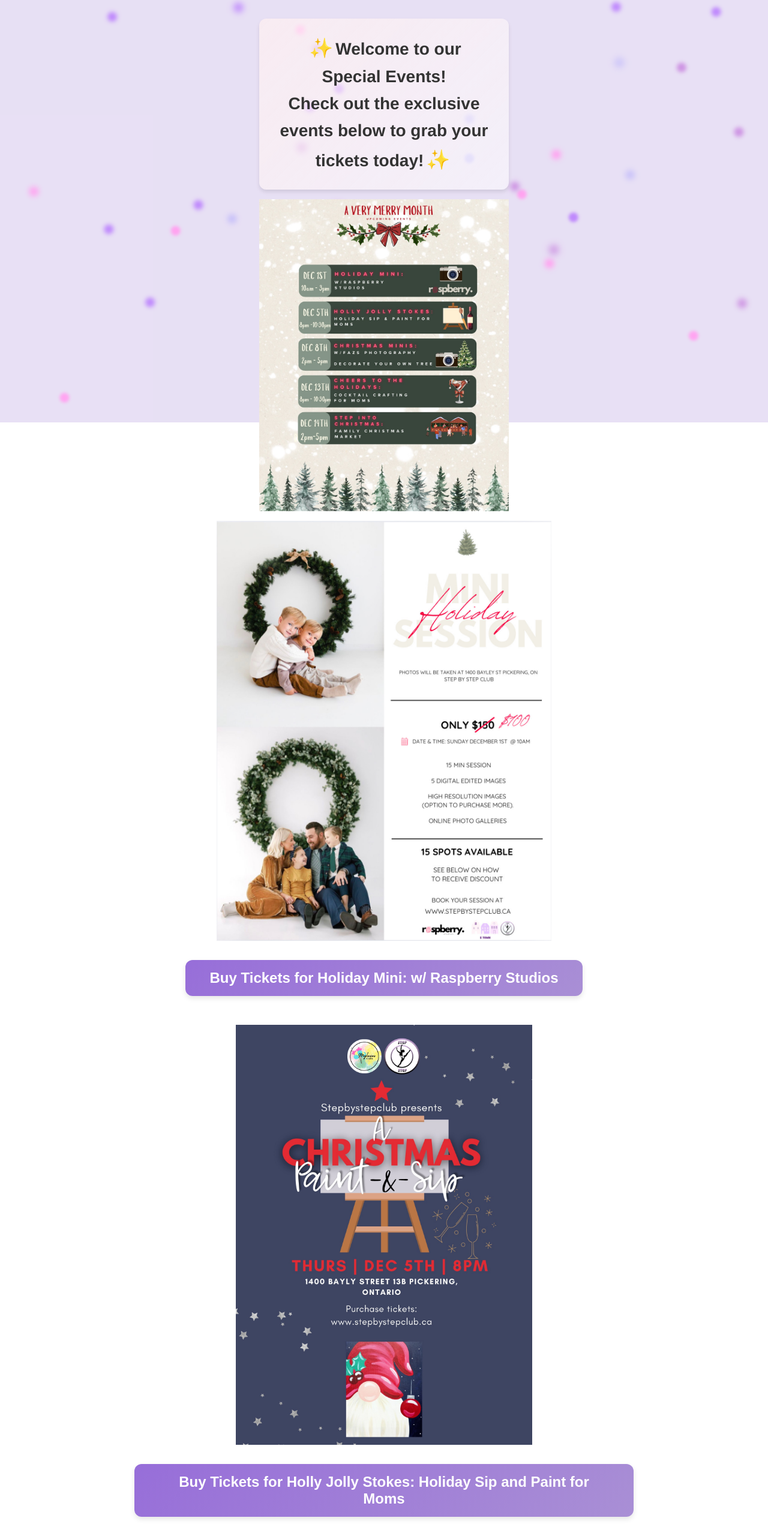
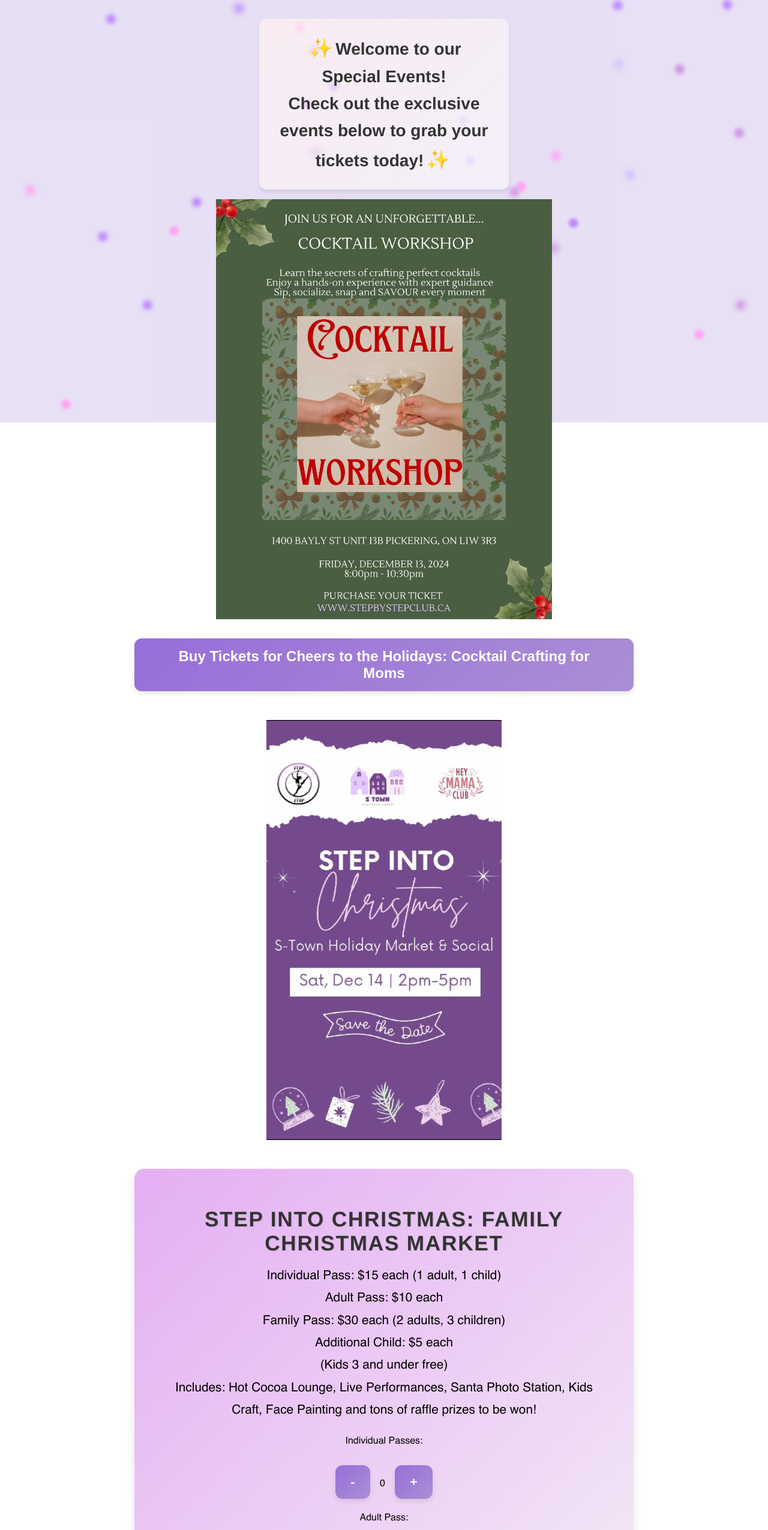
Before and after one commit to ralphdaryn/stepbystepstars, a React (Create React App) app in the folder client/: page /specialevents in a window 1280 px wide. Shown: the part 176-2726 px from the top of the page at 60% size. Built offline with nearby package versions, Linux system fonts and the light colour scheme.

Commit message:
update special events and add image, image carousel

```diff
--- a/client/src/components/ChristmasMarket/ChristmasMarket.js
+++ b/client/src/components/ChristmasMarket/ChristmasMarket.js
@@ -18,10 +18,14 @@ const ChristmasMarket = ({ handleCheckout }) => {
   const handleCalculateAndCheckout = () => {
     // Add ticket prices directly
     const totalPrice =
-      individualPassQty * 15 + adultPassQty * 10 + familyPassQty * 30 + extraChildQty * 5;
+      individualPassQty * 15 +
+      adultPassQty * 10 +
+      familyPassQty * 30 +
+      extraChildQty * 5;
 
     // Add total tickets directly (1 pass = 1 ticket)
-    const totalTickets = individualPassQty + adultPassQty + familyPassQty + extraChildQty;
+    const totalTickets =
+      individualPassQty + adultPassQty + familyPassQty + extraChildQty;
 
     // Prevent checkout if no tickets are selected
     if (totalTickets === 0) {
@@ -49,6 +53,8 @@ const ChristmasMarket = ({ handleCheckout }) => {
         <br />
         Additional Child: $5 each
         <br /> (Kids 3 and under free)
+        <br /> Includes: Hot Cocoa Lounge, Live Performances, Santa Photo Station, Kids
+        Craft, Face Painting and tons of raffle prizes to be won!
       </p>
       <div className="christmas-market__form">
         <div className="christmas-market__quantity">
--- a/client/src/components/ImageCarouselEvent/ImageCarouselEvent.js
+++ b/client/src/components/ImageCarouselEvent/ImageCarouselEvent.js
@@ -1,30 +1,30 @@
 import "./ImageCarouselEvent.scss";
-import eventCarousel1 from "../../assets/images/carouselTwo1.jpeg";
-import eventCarousel2 from "../../assets/images/carouselTwo2.jpeg";
-import eventCarousel3 from "../../assets/images/carouselTwo3.jpeg";
+// import eventCarousel1 from "../../assets/images/carouselTwo1.jpeg";
+// import eventCarousel2 from "../../assets/images/carouselTwo2.jpeg";
+// import eventCarousel3 from "../../assets/images/carouselTwo3.jpeg";
 import eventCarousel4 from "../../assets/images/carouselTwo4.jpeg";
 import eventCarousel5 from "../../assets/images/carouselTwo5.jpeg";
 
 const ImageCarouselTwo = ({ handleCheckout }) => {
   const carouselEvents = [
-    {
-      src: eventCarousel1,
-      eventName: "Holiday Mini: w/ Raspberry Studios",
-      tickets: 1,
-      price: 100,
-    },
-    {
-      src: eventCarousel2,
-      eventName: "Holly Jolly Stokes: Holiday Sip and Paint for Moms",
-      tickets: 1,
-      price: 40,
-    },
-    {
-      src: eventCarousel3,
-      eventName: "Christmas Minis w/ Fazs Photography",
-      tickets: 1,
-      price: 150,
-    },
+    // {
+    //   src: eventCarousel1,
+    //   eventName: "Holiday Mini: w/ Raspberry Studios",
+    //   tickets: 1,
+    //   price: 100,
+    // },
+    // {
+    //   src: eventCarousel2,
+    //   eventName: "Holly Jolly Stokes: Holiday Sip and Paint for Moms",
+    //   tickets: 1,
+    //   price: 40,
+    // },
+    // {
+    //   src: eventCarousel3,
+    //   eventName: "Christmas Minis w/ Fazs Photography",
+    //   tickets: 1,
+    //   price: 150,
+    // },
     {
       src: eventCarousel4,
       eventName: "Cheers to the Holidays: Cocktail Crafting for Moms",
--- a/client/src/components/SpecialEvents/SpecialEvents.js
+++ b/client/src/components/SpecialEvents/SpecialEvents.js
@@ -1,8 +1,9 @@
 import "./SpecialEvents.scss";
 import BackButton from "../BackButton/BackButton";
 import ImageCarouselTwo from "../ImageCarouselEvent/ImageCarouselEvent";
-import holiday from "../../assets/images/holiday.jpeg";
+// import holiday from "../../assets/images/holiday.jpeg";
 import ChristmasMarket from "../ChristmasMarket/ChristmasMarket";
+import SantaClause from "../../assets/images/santaclause.jpeg";
 
 const SpecialEvents = () => {
   const handleCheckout = async (eventName, tickets, price) => {
@@ -34,6 +35,10 @@ const SpecialEvents = () => {
     }
   };
 
+  const handleLink = () => {
+    window.location.href = "https://buy.stripe.com/6oEaG113K7xMdyM4gl";
+  };
+
   return (
     <div className="special-events">
       <div className="special-events__header">
@@ -48,21 +53,21 @@ const SpecialEvents = () => {
       </div>
 
       <div className="special-events__image-container">
-        <img
+        {/* <img
           className="special-events__image"
           src={holiday}
           alt="holiday pic"
-        />
+        /> */}
         {/* Overlay clickable sections */}
-        <button
+        {/* <button
           className="special-events__link special-events__link--section1"
           onClick={() =>
             handleCheckout("Holiday Mini: w/ Raspberry Studios", 1, 100)
           }
         >
           Click Here To Buy Tickets!
-        </button>
-        <button
+        </button> */}
+        {/* <button
           className="special-events__link special-events__link--section2"
           onClick={() =>
             handleCheckout(
@@ -73,15 +78,15 @@ const SpecialEvents = () => {
           }
         >
           Click Here To Buy Tickets!
-        </button>
-        <button
+        </button> */}
+        {/* <button
           className="special-events__link special-events__link--section3"
           onClick={() =>
             handleCheckout("Christmas Minis w/ Fazs Photography", 1, 150)
           }
         >
           Click Here To Buy Tickets!
-        </button>
+        </button> */}
         <button
           className="special-events__link special-events__link--section4"
           onClick={() =>
@@ -109,6 +114,16 @@ const SpecialEvents = () => {
       </div>
       <ImageCarouselTwo handleCheckout={handleCheckout} />
       <ChristmasMarket handleCheckout={handleCheckout} />
+      <div>
+        <img
+          className="special-events__santa"
+          src={SantaClause}
+          alt="santa img"
+        ></img>
+        <button className="special-events__santa-button" onClick={handleLink}>
+          Buy Tickets for Santa Clause is coming to S-Town!
+        </button>
+      </div>
     </div>
   );
 };
--- a/client/src/components/SpecialEvents/SpecialEvents.scss
+++ b/client/src/components/SpecialEvents/SpecialEvents.scss
@@ -219,4 +219,44 @@
     width: 100%;
     height: 10%;
   }
+
+  &__santa {
+    width: 100%;
+    display: flex;
+    justify-content: center;
+    align-items: center;
+    &-button {
+      display: inline-block;
+      padding: 0.6rem 1.2rem;
+      font-size: 1.1rem;
+      font-weight: 700;
+      color: #fff;
+      background: linear-gradient(135deg, #976ed9, #a98fd5);
+      border: none;
+      border-radius: 12px;
+      cursor: pointer;
+      box-shadow: 0 4px 8px rgba(0, 0, 0, 0.1);
+      transition: background-color 0.3s ease, box-shadow 0.3s ease;
+
+      @include tablet {
+        font-size: 1.25rem;
+        padding: 0.75rem 2rem;
+      }
+
+      @include desktop {
+        font-size: 1.5rem;
+        padding: 1rem 2.5rem;
+      }
+
+      &:hover {
+        background: linear-gradient(135deg, #b183e7, #9c74e4);
+        box-shadow: 0 6px 12px rgba(0, 0, 0, 0.2);
+      }
+
+      &:focus {
+        outline: none;
+        box-shadow: 0 0 5px rgba(151, 110, 217, 0.8);
+      }
+    }
+  }
 }
```
Also changed, not shown: client/src/assets/images/santaclause.jpeg (added).
